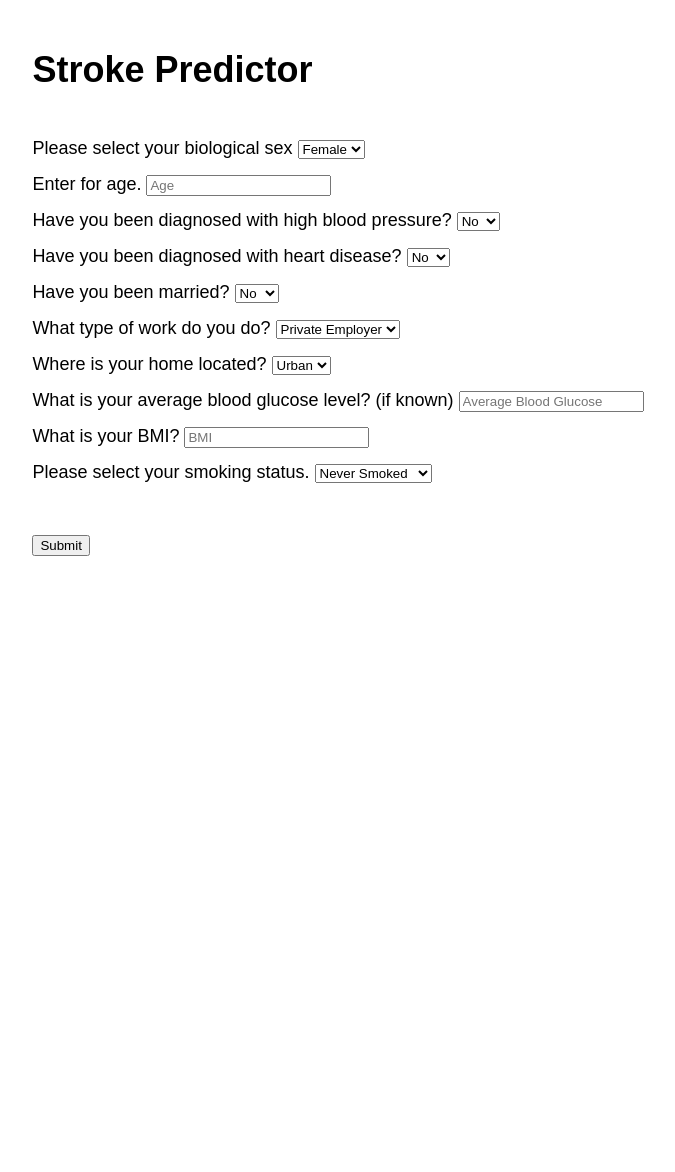
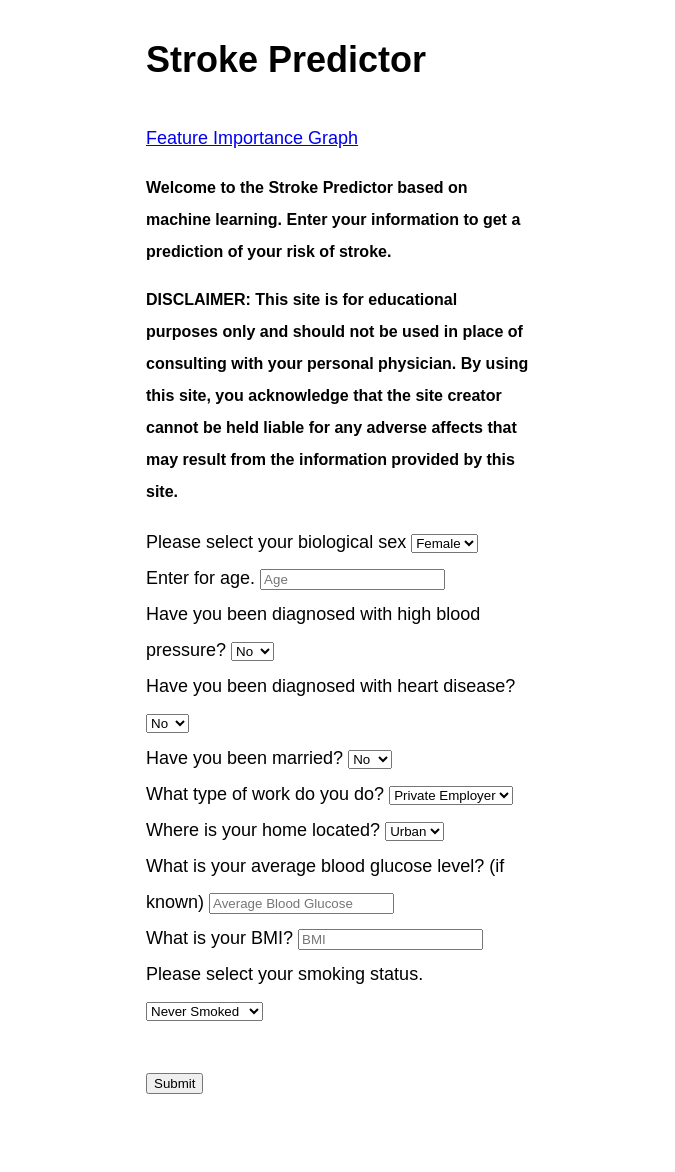
Before and after one commit to skippyjarro/c964, a Flask app: page / in a window 1280 px wide. Shown: the whole page, without its empty margins (302-977 px from the left). Before the commit the page ends 556 px from the top, so only its background shows below. Run offline with Flask 2, Linux system fonts and the light colour scheme; parts of the project's set-up code (start-up, migrations or seed data) failed here and were passed over.

Commit message:
Added graph

```diff
--- a/app.py
+++ b/app.py
@@ -4,6 +4,9 @@ import pandas as pd
 from flask import Flask, render_template, request
 
 app = Flask(__name__)
+
+# create model
+model = pickle.load(open('model/model.pkl', 'rb'))
 
 
 @app.route('/')
@@ -13,7 +16,6 @@ def index():  # put application's code here
 
 @app.route('/predict', methods=['POST'])
 def predict():
-    model = createModel()
     gender = request.form.get('Sex')
     age = int(request.form.get('Age'))
     hypertension = int(request.form.get('Hypertension'))
@@ -24,9 +26,11 @@ def predict():
     avg_glucose_level = float(request.form.get('avg_glucose_level'))
     bmi = int(request.form.get('bmi'))
     smoking_status = request.form.get('Smoking_Status')
-    features = pd.DataFrame([[gender, age, hypertension, heart_disease, ever_married, work_type, residence_type, avg_glucose_level, bmi, smoking_status]], columns=['gender', 'age', 'hypertension', 'heart_disease', 'ever_married', 'work_type', 'Residence_type', 'avg_glucose_level', 'bmi', 'smoking_status'])
+    features = pd.DataFrame([[gender, age, hypertension, heart_disease, ever_married, work_type, residence_type,
+                              avg_glucose_level, bmi, smoking_status]],
+                            columns=['gender', 'age', 'hypertension', 'heart_disease', 'ever_married', 'work_type',
+                                     'Residence_type', 'avg_glucose_level', 'bmi', 'smoking_status'])
     prediction = model.predict(features)
-    print(prediction)
     if prediction == 1:
         result = 'You are at high risk of Stroke.  Please consult your physician.'
     else:
@@ -35,11 +39,5 @@ def predict():
     return render_template('index.html', prediction_text=format(result))
 
 
-def createModel():
-    # Create model
-    mlModel = pickle.load(open('model/model.pkl', 'rb'))
-    return mlModel
-
-
 if __name__ == '__main__':
     app.run()
--- a/requirements.txt
+++ b/requirements.txt
@@ -1,5 +1,4 @@
 pandas~=1.3.5
 sklearn~=0.0
 scikit-learn~=1.0.2
-numpy~=1.22.0
 Flask~=2.0.2
--- a/static/css/main.css
+++ b/static/css/main.css
@@ -1,10 +1,14 @@
 body {
     text-align: left;
     margin: 0;
-    padding: 10px;
     font-family: sans-serif;
     font-size: 18px;
     line-height: 2;
+}
+
+p {
+    font-size: 16px;
+    font-weight: bold;
 }
 
 #prediction {
@@ -13,6 +17,7 @@ body {
 }
 
 .container {
-    display: flex;
-    justify-content: center;
+    width: 30%;
+    margin: auto;
+    max-width: 50%;
 }
--- a/templates/index.html
+++ b/templates/index.html
@@ -9,6 +9,12 @@
     <div class="container">
         <div id="main-content">
             <h1>Stroke Predictor</h1>
+            <a href="static/images/featuregraph.png" target="_blank">Feature Importance Graph</a>
+            <p>Welcome to the Stroke Predictor based on machine learning. Enter your information to get a prediction of
+                your risk of stroke.</p>
+            <p>DISCLAIMER: This site is for educational purposes only and should not be used in place of consulting with
+                your personal physician. By using this site, you acknowledge that the site creator cannot be held liable
+                for any adverse affects that may result from the information provided by this site.</p>
             <form action="{{ url_for('predict') }}" method="post">
                 <label for="Gender">Please select your biological sex</label>
                 <select id="Sex" name="Sex">
@@ -75,5 +81,6 @@
                 {{ prediction_text }}
             </div>
         </div>
+
     </div>
 {% endblock %}
```
Also changed, not shown: static/images/featuregraph.png (added).
